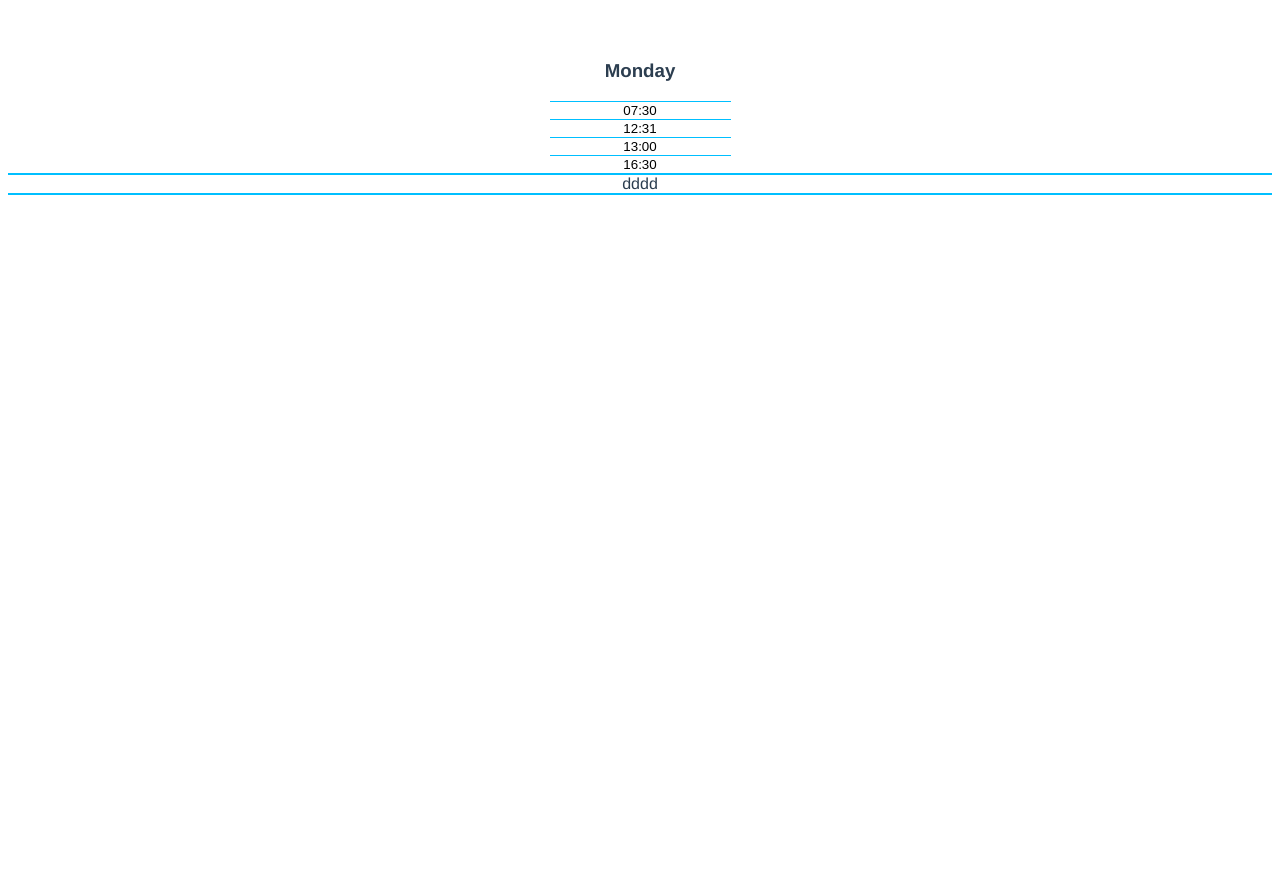
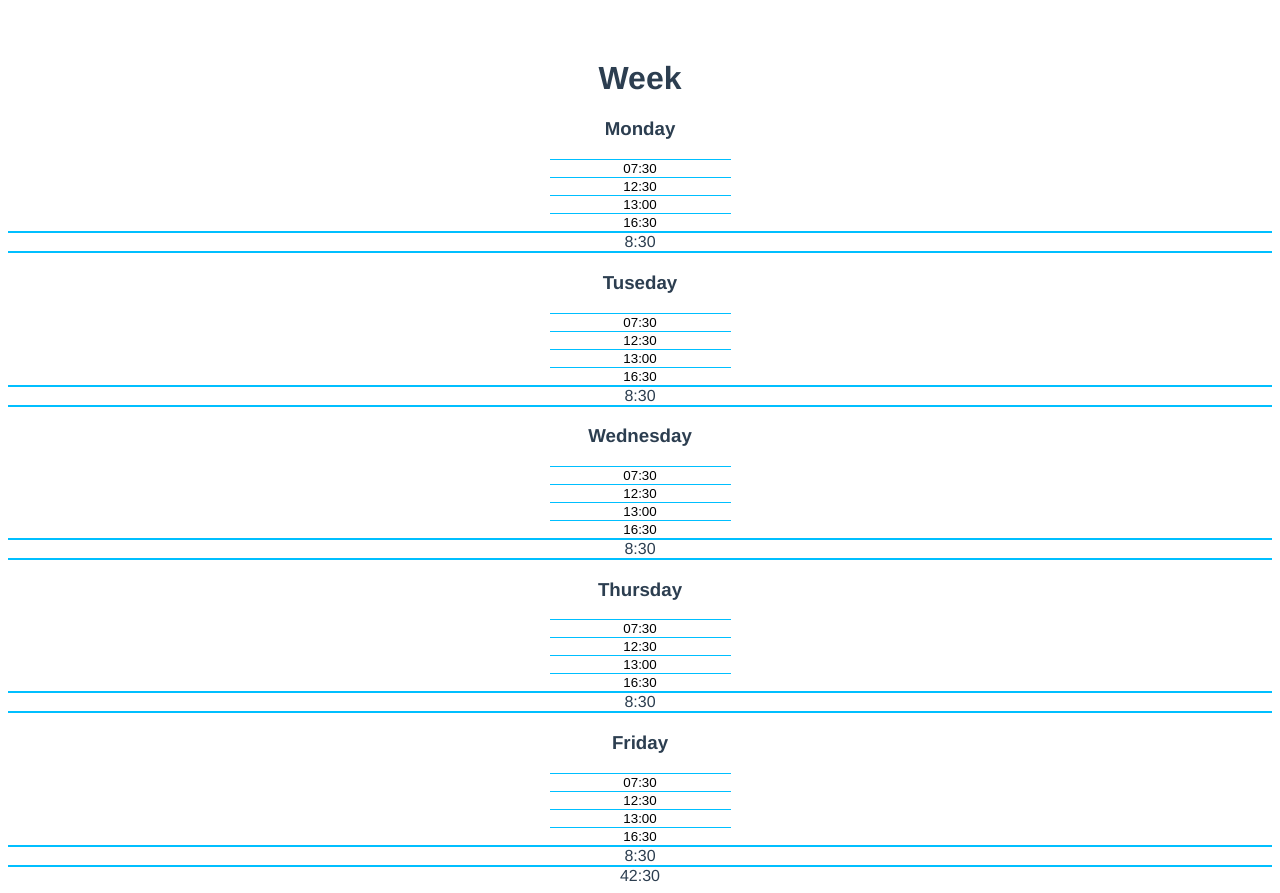
Before and after one commit to markgawler/TimeSheet, a Vue app: page / in a window 1280 px wide. Before the commit the page ends 800 px from the top, so only its background shows below. Built offline with nearby package versions, Linux system fonts and the light colour scheme.

Commit message:
Basic Timeseet input and totals

```diff
--- a/src/App.vue
+++ b/src/App.vue
@@ -1,15 +1,16 @@
 <template>
-  <div id="app"><ClockingDay /></div>
+  <div id="app"><ClockingWeek /></div>
 </template>
 
 <script>
-//import Clocking from "./components/Clocking";
-import ClockingDay from "./components/ClockingDay";
+import ClockingWeek from "./components/ClockingWeek";
+
+//import ClockingDay from "./components/ClockingDay";
 
 export default {
   name: "App",
   components: {
-    ClockingDay
+    ClockingWeek
   }
 };
 </script>
--- a/src/components/ClockingDay.vue
+++ b/src/components/ClockingDay.vue
@@ -2,12 +2,8 @@
   <div class="clockings-day">
     <h3>{{ day }}</h3>
     <div v-for="item in clockings" :key="item.id">
-      <!-- <li>{{ item.timein }}</li> -->
       <div><input v-model="item.timein" /></div>
-      <div>
-        <!-- <li>{{ item.timeout }}</li> -->
-        <input v-model="item.timeout" />
-      </div>
+      <div><input v-model="item.timeout" /></div>
     </div>
     <div class="total">
       <p>{{ dayTotal }}</p>
@@ -18,20 +14,31 @@
 <script>
 export default {
   name: "ClockingDay",
+  props: ["day", "id"],
   data() {
     return {
       clockings: [
-        { timein: "07:30", timeout: "12:31", note: "hello" },
-        { timein: "13:00", timeout: "16:30", note: "world" }
-      ],
-      //dayTotal: "7:30",
-      day: "Monday"
+        { timein: "07:30", timeout: "12:30" },
+        { timein: "13:00", timeout: "16:30" }
+      ]
     };
   },
   computed: {
     dayTotal: function() {
-      // `this` points to the vm instance
-      return "dddd";
+      const minutes = hm => {
+        const part = hm.split(":");
+        return +part[0] * 60 + +part[1];
+      };
+
+      let t = 0;
+      this.clockings.forEach(s => {
+        t += minutes(s.timeout) - minutes(s.timein);
+      });
+
+      this.$emit("dayTotal", { id: this.id, total: t });
+      const h = Math.floor(t / 60);
+      const m = "00" + (t - h * 60);
+      return h + ":" + m.substr(m.length - 2);
     }
   }
 };
--- /dev/null
+++ b/src/components/ClockingWeek.vue
@@ -0,0 +1,48 @@
+<template>
+  <div>
+    <h1>Week</h1>
+    <ClockingDay
+      v-for="day in days"
+      :key="day.name"
+      :day="day.name"
+      :id="day.id"
+      @dayTotal="dayTotal"
+    ></ClockingDay>
+    {{ weekTotal }}
+  </div>
+</template>
+
+<script>
+import ClockingDay from "./ClockingDay";
+
+export default {
+  name: "ClockingWeek",
+  data() {
+    return {
+      days: [
+        { id: 0, name: "Monday" },
+        { id: 1, name: "Tuseday" },
+        { id: 2, name: "Wednesday" },
+        { id: 3, name: "Thursday" },
+        { id: 4, name: "Friday" }
+      ],
+      totals: [0, 0, 0, 0, 0, 0, 0],
+      weekTotal: 0
+    };
+  },
+  components: {
+    ClockingDay
+  },
+  methods: {
+    dayTotal(value) {
+      this.totals[value.id] = value.total;
+      const total = this.totals.reduce((a, b) => a + b, 0); //sum the array
+      const h = Math.floor(total / 60);
+      const m = "00" + (total - h * 60);
+      this.weekTotal = h + ":" + m.substr(m.length - 2);
+    }
+  }
+};
+</script>
+
+<style></style>
```
Also changed, not shown: src/components/Clocking.vue (deleted, +0 -73 lines).
